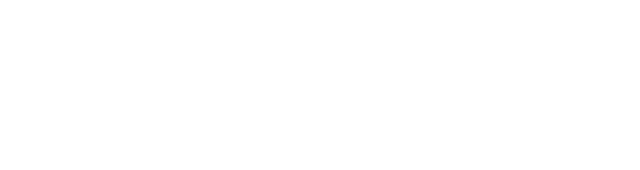
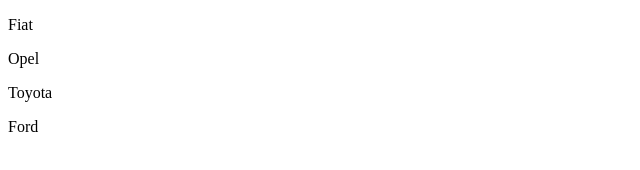
Before and after one commit to francescopiscaglia/js-oop, a plain HTML site: page index.html in a window 1280 px wide. Shown: the whole page, without its empty margins (0-640 px from the left). Drawn offline with Linux system fonts and the light colour scheme.

Commit message:
ripassto

```diff
--- /dev/null
+++ b/assets/js/ripasso.js
@@ -0,0 +1,53 @@
+const veicoli = [
+    new Automobile('Fiat', 2019, 'blu', 4, 'benzina'),
+    new Automobile('Opel', 2020, 'nera', 4, 'benzina'),
+    new Automobile('Toyota', 2018, 'bianca', 5, 'diesel'),
+    new Automobile('Ford', 2017, 'rossa', 3, 'elettrica')
+];
+
+
+/*
+
+crea un array di veicoli
+cicla nell'array usando un forEach
+cicla nell'array usando un for
+crea una nuova array che contenga solo il nome dei veicoli
+crea una nuova array con solo i veicoli elettriche
+
+*/
+
+// cicla nell'array usando un forEach
+
+const veicoliEl = document.querySelector(".veicoli");
+
+veicoli.forEach(veicolo => {
+
+    let markup = `
+        <div class="veicolo">
+            <p>${veicolo.marca}</p>
+        </div>
+    `;
+
+    veicoliEl.innerHTML += markup;
+});
+
+
+for (let i = 0; i < veicoli.length; i++) {
+    const singleVeicolo = veicoli[i];
+
+    console.log(singleVeicolo);
+};
+
+const nomeDeiVeicoli = veicoli.map(veicolo => {
+    return veicolo.marca;
+})
+console.log(nomeDeiVeicoli)
+
+
+const veicoliElettrici = veicoli.filter((veicolo) => {
+    if (veicolo.carburante === "elettrica") {
+        return true;
+    };
+    return false;
+})
+console.log(veicoliElettrici)
--- a/index.html
+++ b/index.html
@@ -7,8 +7,13 @@
 </head>
 <body>
 
+    <div class="veicoli">
+
+    </div>
+
 
 
     <script src="./assets/js/main.js"></script>
+    <script src="./assets/js/ripasso.js"></script>
 </body>
 </html>
```
Also changed, not shown: assets/js/main.js (line endings or trailing spaces).
